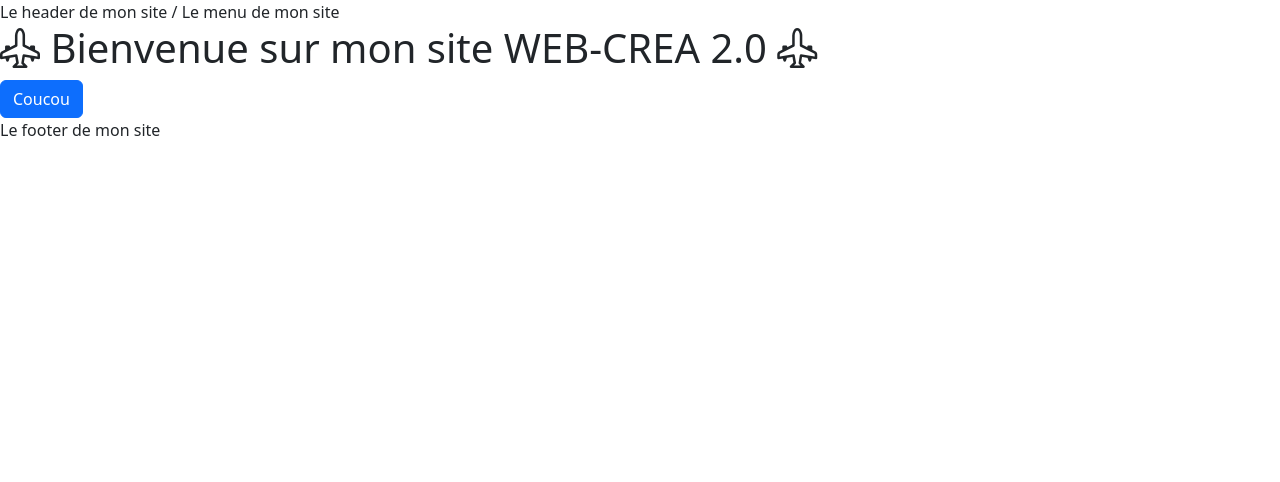
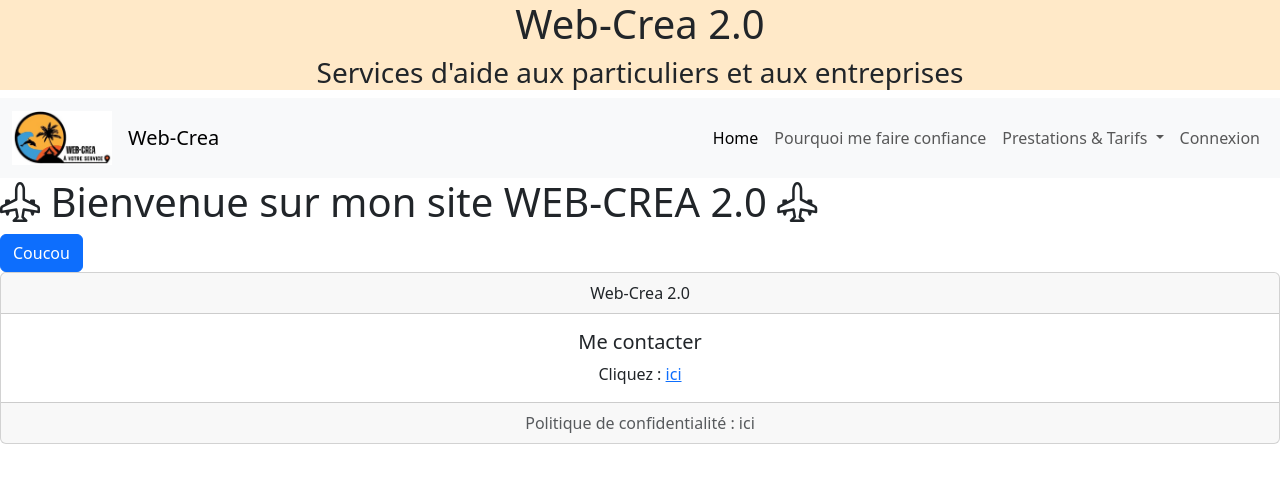
Before and after one commit to Katniss40/web_crea, a website with bundled scripts: page index.html in a window 1280 px wide. Built offline with nearby package versions, Linux system fonts and the light colour scheme; files whose address does not match are found by name; a web font is replaced by a local one.

Commit message:
creation des pages utiles

```diff
--- a/Router/allRoutes.js
+++ b/Router/allRoutes.js
@@ -1,8 +1,17 @@
 import Route from "./Route.js";
+
+//constructor(url, title, pathHtml, pathJS = "")
 
 //Définir ici vos routes
 export const allRoutes = [
-    new Route("/", "Accueil", "/pages/home.html"),];
+    new Route("/", "Accueil", "/pages/home.html"),
+    new Route("/administrative", "administrative", "/pages/administrative.html"),
+    new Route("/informatique", "informatique", "/pages/informatique.html"),
+    new Route("/tarifs", "tarifs", "/pages/tarifs.html"),
+    new Route("/confiance", "confiance", "/pages/confiance.html"),
+    new Route("/connexion", "connexion", "/pages/connexion.html"),
+
+];
 
 //Le titre s'affiche comme ceci : Route.titre - websitename
 export const websiteName = "Web Crea 2.0";
--- a/index.html
+++ b/index.html
@@ -13,7 +13,49 @@
     <title>Document</title>
 </head>
 <body>
-    <header>Le header de mon site / Le menu de mon site</header>
+    <header>
+        <div class="titre">
+             <h1 class="titre">Web-Crea 2.0</h1>
+
+            <h3 class="titre">Services d'aide aux particuliers et aux entreprises</h3>
+        </div>
+        <nav class="navbar navbar-expand-lg ml-auto bg-body-tertiary">
+            <div class="container-fluid">
+                <a class="navbar-brand" href="/">
+                    <img src="images/logo.jpg" alt="logo" width="100" height="auto">
+                  </a>
+              <a class="navbar-brand" href="/">Web-Crea</a>
+              <button class="navbar-toggler" type="button" data-bs-toggle="collapse" data-bs-target="#navbarNavDropdown" aria-controls="navbarNavDropdown" aria-expanded="false" aria-label="Toggle navigation">
+                <span class="navbar-toggler-icon"></span>
+              </button>
+              <div class="collapse navbar-collapse" id="navbarNavDropdown">
+                <ul id="navbar" class="navbar-nav">
+                  <li class="nav-item">
+                    <a class="nav-link active" aria-current="page" href="/">Home</a>
+                  </li>
+                  <li class="nav-item">
+                    <a class="nav-link" href="/confiance">Pourquoi me faire confiance</a>
+                  </li>
+                  <li class="nav-item dropdown">
+                    <a class="nav-link dropdown-toggle" href="/prestations" role="button" data-bs-toggle="dropdown" aria-expanded="false">
+                      Prestations & Tarifs
+                    </a>
+                    <ul class="dropdown-menu">
+                      <li><a class="dropdown-item" href="/informatique">Aide Informatique</a></li>
+                      <li><a class="dropdown-item" href="/administrative">Aide Administrative</a></li>
+                      <li><a class="dropdown-item" href="/tarifs">Tarification</a></li>
+                    </ul>
+                  </li>
+                  <li class="nav-item">
+                    <a class="nav-link" href="/login">Connexion</a>
+                  </li>
+
+                </ul>
+              </div>
+            </div>
+          </nav>
+
+    </header>
 
     <main id="main-page">
 
@@ -21,7 +63,23 @@
 
     </main>
 
-    <footer>Le footer de mon site</footer>
+    <footer>
+
+      <div class="card text-center">
+        <div class="card-header">
+          Web-Crea 2.0
+        </div>
+        <div class="card-body">
+          <h5 class="card-title">Me contacter</h5>
+          <p class="card-text">Cliquez : <a type="button" href="mailto:web-crea-2.0@gmail.com">ici</a></p>
+
+        </div>
+        <div class="card-footer text-body-secondary">
+          <p class="card-text">Politique de confidentialité : <a type="button" src="#">ici</a></p>
+        </div>
+      </div>
+
+    </footer>
     <script type="module" src="/Router/router.js"></script>
     <script src="node_modules/bootstrap/dist/js/bootstrap.bundle.min.js"></script>
 </body>
--- a/scss/main.scss
+++ b/scss/main.scss
@@ -1,5 +1,9 @@
 @import url("/node_modules/bootstrap-icons/font/bootstrap-icons.css");
 @import 'custom';
+
+body {
+  background-color: rgb(255, 233, 200);
+}
 
 .delius-swash-caps-regular {
     font-family: "Delius Swash Caps", serif;
@@ -12,3 +16,14 @@
     font-weight: 400;
     font-style: normal;
   }
+
+  .titre {
+    background-color: rgb(255, 233, 200);
+    text-align: center;
+  }
+
+  #navbarNavDropdown {
+    display: flex;
+    flex-basis: auto;
+    justify-content: flex-end;
+  }
```
Also changed, not shown: pages/administrative.html (added, +1 -0 lines), pages/confiance.html (added, +1 -0 lines), pages/connexion.html (added, +1 -0 lines), pages/informatique.html (added, +1 -0 lines), pages/tarifs.html (added, +1 -0 lines), images/logo.jpg (added), scss/main.css, 2 other files.
